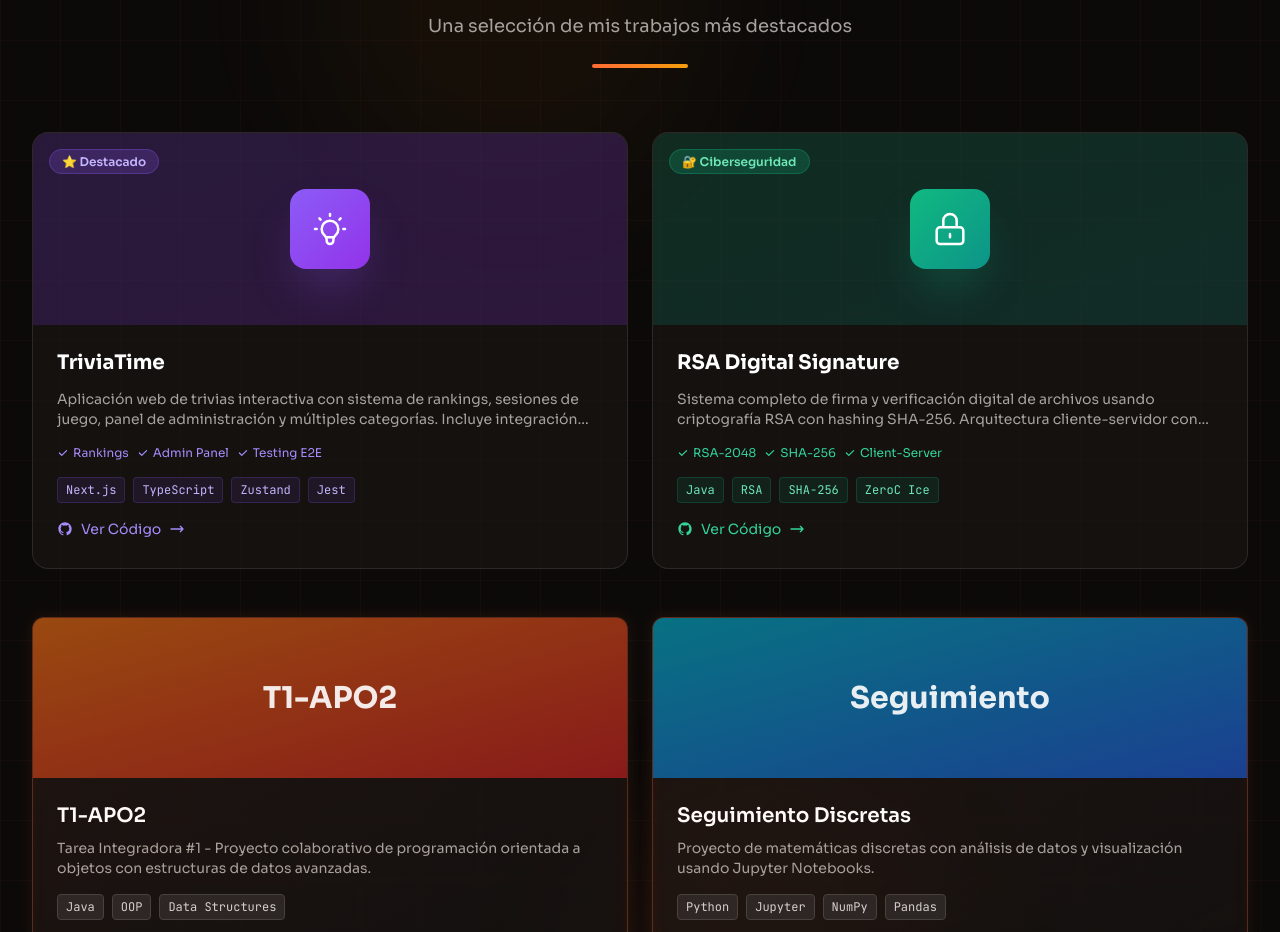
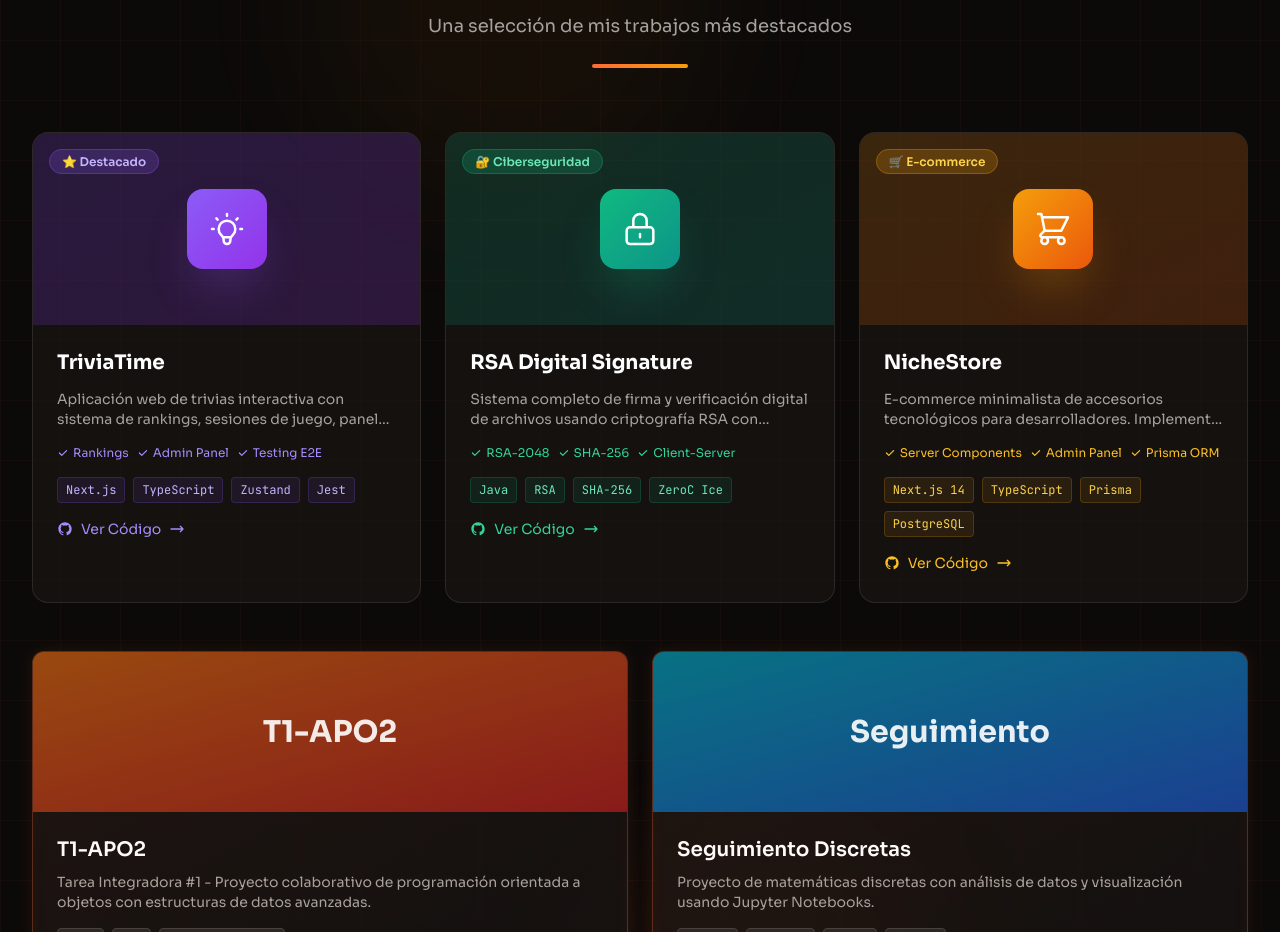
Before and after one commit to JuanAmor8/Portafolio-Juan-Amorocho, an Astro site: page / in a window 1280 px wide. Shown: the part 980-1912 px from the top of the page. Built offline with nearby package versions, Linux system fonts and the light colour scheme; Astro itself is replaced by a stand-in of ours.

Commit message:
Add NicheStore e-commerce project

```diff
--- a/src/components/Projects.tsx
+++ b/src/components/Projects.tsx
@@ -30,6 +30,21 @@
     featured: true,
     color: 'from-emerald-500 to-teal-600',
     icon: 'security',
+  },
+  {
+    id: 5,
+    title: 'NicheStore',
+    description: {
+      es: 'E-commerce minimalista de accesorios tecnológicos para desarrolladores. Implementa Server Components, checkout completo, panel de administración y arquitectura escalable con Prisma ORM.',
+      en: 'Minimalist e-commerce for tech accessories for developers. Implements Server Components, complete checkout, admin panel and scalable architecture with Prisma ORM.',
+    },
+    image: '/projects/nichestore.jpg',
+    technologies: ['Next.js 14', 'TypeScript', 'Prisma', 'PostgreSQL', 'Tailwind', 'shadcn/ui'],
+    github: 'https://github.com/JuanAmor8/NicheStore',
+    demo: null,
+    featured: true,
+    color: 'from-amber-500 to-orange-600',
+    icon: 'ecommerce',
   },
   {
     id: 3,
@@ -83,7 +98,7 @@
         </div>
 
         {/* Featured Projects */}
-        <div className="grid lg:grid-cols-2 gap-6 mb-12">
+        <div className="grid lg:grid-cols-3 gap-6 mb-12">
           {/* TriviaTime */}
           <article className="group relative overflow-hidden rounded-2xl bg-dark-900/50 border border-dark-700/50 hover:border-violet-500/30 transition-all duration-500">
             {/* Visual Header */}
@@ -217,6 +232,73 @@
               </a>
             </div>
           </article>
+
+          {/* NicheStore */}
+          <article className="group relative overflow-hidden rounded-2xl bg-dark-900/50 border border-dark-700/50 hover:border-amber-500/30 transition-all duration-500">
+            {/* Visual Header */}
+            <div className="relative h-48 overflow-hidden bg-gradient-to-br from-amber-600/20 to-orange-600/20">
+              <div className="absolute inset-0 grid-background opacity-30" />
+              <div className="absolute inset-0 flex items-center justify-center">
+                <div className="w-20 h-20 rounded-2xl bg-gradient-to-br from-amber-500 to-orange-600 flex items-center justify-center shadow-2xl shadow-amber-500/30 group-hover:scale-110 transition-transform duration-500">
+                  <svg className="w-10 h-10 text-white" fill="none" stroke="currentColor" viewBox="0 0 24 24">
+                    <path strokeLinecap="round" strokeLinejoin="round" strokeWidth={1.5} d="M3 3h2l.4 2M7 13h10l4-8H5.4M7 13L5.4 5M7 13l-2.293 2.293c-.63.63-.184 1.707.707 1.707H17m0 0a2 2 0 100 4 2 2 0 000-4zm-8 2a2 2 0 11-4 0 2 2 0 014 0z" />
+                  </svg>
+                </div>
+              </div>
+              <div className="absolute top-4 left-4">
+                <span className="px-3 py-1 text-xs font-semibold bg-amber-500/20 text-amber-300 rounded-full border border-amber-500/30">
+                  🛒 E-commerce
+                </span>
+              </div>
+            </div>
+
+            {/* Content */}
+            <div className="p-6">
+              <h3 className="text-xl font-bold text-white mb-3 group-hover:text-amber-400 transition-colors">
+                NicheStore
+              </h3>
+              <p className="text-dark-400 text-sm mb-4 line-clamp-2">
+                {projects[2].description[language]}
+              </p>
+
+              {/* Features mini */}
+              <div className="flex flex-wrap gap-2 mb-4">
+                {['Server Components', 'Admin Panel', 'Prisma ORM'].map((f, i) => (
+                  <span key={i} className="text-xs text-amber-400 flex items-center gap-1">
+                    <svg className="w-3 h-3" fill="currentColor" viewBox="0 0 20 20">
+                      <path fillRule="evenodd" d="M16.707 5.293a1 1 0 010 1.414l-8 8a1 1 0 01-1.414 0l-4-4a1 1 0 011.414-1.414L8 12.586l7.293-7.293a1 1 0 011.414 0z" clipRule="evenodd" />
+                    </svg>
+                    {f}
+                  </span>
+                ))}
+              </div>
+
+              {/* Technologies */}
+              <div className="flex flex-wrap gap-2 mb-4">
+                {projects[2].technologies.slice(0, 4).map((tech) => (
+                  <span key={tech} className="px-2 py-1 text-xs font-mono bg-amber-500/10 border border-amber-500/20 rounded text-amber-300">
+                    {tech}
+                  </span>
+                ))}
+              </div>
+
+              {/* Action */}
+              <a
+                href={projects[2].github}
+                target="_blank"
+                rel="noopener noreferrer"
+                className="inline-flex items-center space-x-2 text-sm text-amber-400 hover:text-amber-300 transition-colors"
+              >
+                <svg className="w-4 h-4" fill="currentColor" viewBox="0 0 24 24">
+                  <path fillRule="evenodd" d="M12 2C6.477 2 2 6.484 2 12.017c0 4.425 2.865 8.18 6.839 9.504.5.092.682-.217.682-.483 0-.237-.008-.868-.013-1.703-2.782.605-3.369-1.343-3.369-1.343-.454-1.158-1.11-1.466-1.11-1.466-.908-.62.069-.608.069-.608 1.003.07 1.531 1.032 1.531 1.032.892 1.53 2.341 1.088 2.91.832.092-.647.35-1.088.636-1.338-2.22-.253-4.555-1.113-4.555-4.951 0-1.093.39-1.988 1.029-2.688-.103-.253-.446-1.272.098-2.65 0 0 .84-.27 2.75 1.026A9.564 9.564 0 0112 6.844c.85.004 1.705.115 2.504.337 1.909-1.296 2.747-1.027 2.747-1.027.546 1.379.202 2.398.1 2.651.64.7 1.028 1.595 1.028 2.688 0 3.848-2.339 4.695-4.566 4.943.359.309.678.92.678 1.855 0 1.338-.012 2.419-.012 2.747 0 .268.18.58.688.482A10.019 10.019 0 0022 12.017C22 6.484 17.522 2 12 2z" clipRule="evenodd" />
+                </svg>
+                <span>{language === 'es' ? 'Ver Código' : 'View Code'}</span>
+                <svg className="w-4 h-4" fill="none" stroke="currentColor" viewBox="0 0 24 24">
+                  <path strokeLinecap="round" strokeLinejoin="round" strokeWidth={2} d="M17 8l4 4m0 0l-4 4m4-4H3" />
+                </svg>
+              </a>
+            </div>
+          </article>
         </div>
 
         {/* Other Projects Grid */}
```
